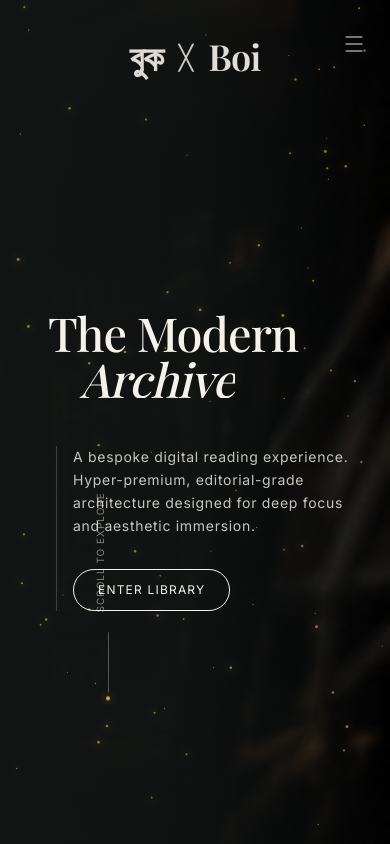
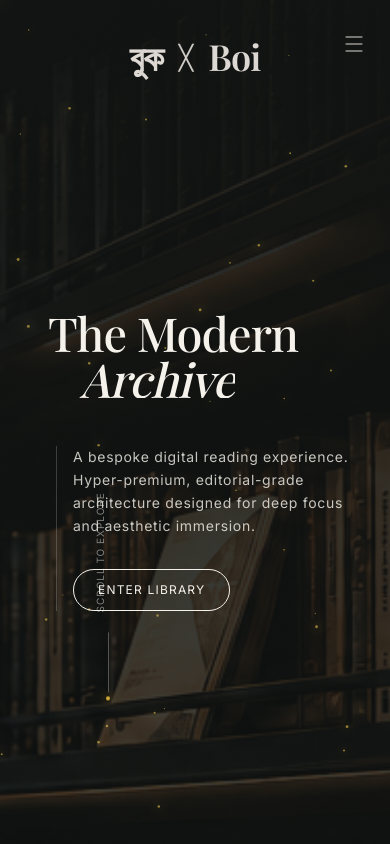
Before and after one commit to mehrab-sium/Bookxboi, a Next.js app: page / in a window 390 px wide. Shown: the top 844 px of the page. Built offline with nearby package versions, Linux system fonts and the light colour scheme.

Commit message:
Update responsive landing background image and polish layouts

```diff
--- a/src/app/layout.js
+++ b/src/app/layout.js
@@ -35,7 +35,7 @@ export const viewport = {
   themeColor: "#F5F2EB"
 };
 
-import ParticleSystem from '../components/ParticleSystem';
+
 
 export default function RootLayout({ children }) {
   return (
@@ -46,7 +46,6 @@ export default function RootLayout({ children }) {
         <meta name="apple-mobile-web-app-status-bar-style" content="black-translucent" />
       </head>
       <body>
-        <ParticleSystem />
         {children}
       </body>
     </html>
--- a/src/app/page.js
+++ b/src/app/page.js
@@ -48,7 +48,7 @@ export default function Home() {
       <GlobalHeader setView={handleSetView} />
 
       {/* Global Particle System */}
-      <ParticleSystem />
+      {(view === 'landing' || view === 'transitioning') && <ParticleSystem />}
 
       {(view === 'landing' || view === 'transitioning') && (
         <div className="hero-transition-wrapper">
--- a/src/components/HeroLanding.js
+++ b/src/components/HeroLanding.js
@@ -3,6 +3,7 @@
 import React, { useRef, useEffect } from 'react';
 import gsap from 'gsap';
 import { ScrollTrigger } from 'gsap/ScrollTrigger';
+import Image from 'next/image';
 
 if (typeof window !== 'undefined') {
   gsap.registerPlugin(ScrollTrigger);
@@ -73,15 +74,32 @@ export default function HeroLanding({ setView }) {
       ref={containerRef}
       className="relative w-full h-[150vh] overflow-hidden"
     >
-      {/* 1. Global Canvas & Background Fix */}
-      <div
-        className="fixed inset-0 w-full h-full -z-50"
-        style={{
-          backgroundSize: 'cover',
-          backgroundPosition: 'right center',
-          backgroundImage: "linear-gradient(to right, rgba(17, 20, 19, 1) 0%, rgba(17, 20, 19, 0.9) 50%, rgba(17, 20, 19, 0) 100%), url('/landing-bg.png')"
-        }}
-      />
+      {/* 1. Global Canvas & Background Fix - Fully Responsive for Mobile & Desktop */}
+      <div className="fixed inset-0 w-full h-full -z-50 overflow-hidden select-none pointer-events-none">
+        <Image
+          src="/fast-load-book-x-boi.jpg"
+          alt="Book X Boi Hero Background"
+          fill
+          priority
+          sizes="100vw"
+          quality={90}
+          className="object-cover object-[75%_center] sm:object-[80%_center] md:object-[85%_center] lg:object-right-center transition-all duration-700 ease-out"
+        />
+        {/* Desktop Gradient Overlay: Smooth fade from dark left panel to vivid right artwork */}
+        <div
+          className="absolute inset-0 hidden md:block pointer-events-none"
+          style={{
+            background: "linear-gradient(to right, rgba(17, 20, 19, 0.98) 0%, rgba(17, 20, 19, 0.88) 38%, rgba(17, 20, 19, 0.4) 70%, rgba(17, 20, 19, 0.05) 100%)"
+          }}
+        />
+        {/* Mobile & Smartphone Gradient Overlay: Rich vertical contrast for portrait viewports */}
+        <div
+          className="absolute inset-0 block md:hidden pointer-events-none"
+          style={{
+            background: "linear-gradient(to bottom, rgba(17, 20, 19, 0.95) 0%, rgba(17, 20, 19, 0.75) 50%, rgba(17, 20, 19, 0.92) 100%)"
+          }}
+        />
+      </div>
 
       <div className="sticky top-0 w-full h-screen flex flex-col lg:flex-row items-center justify-between px-6 lg:px-12 py-24 gap-12 overflow-hidden pointer-events-none">
 
```
Also changed, not shown: public/fast-load-book-x-boi.jpg (added), 1 other file (tests, documents, lock files or other folders).
